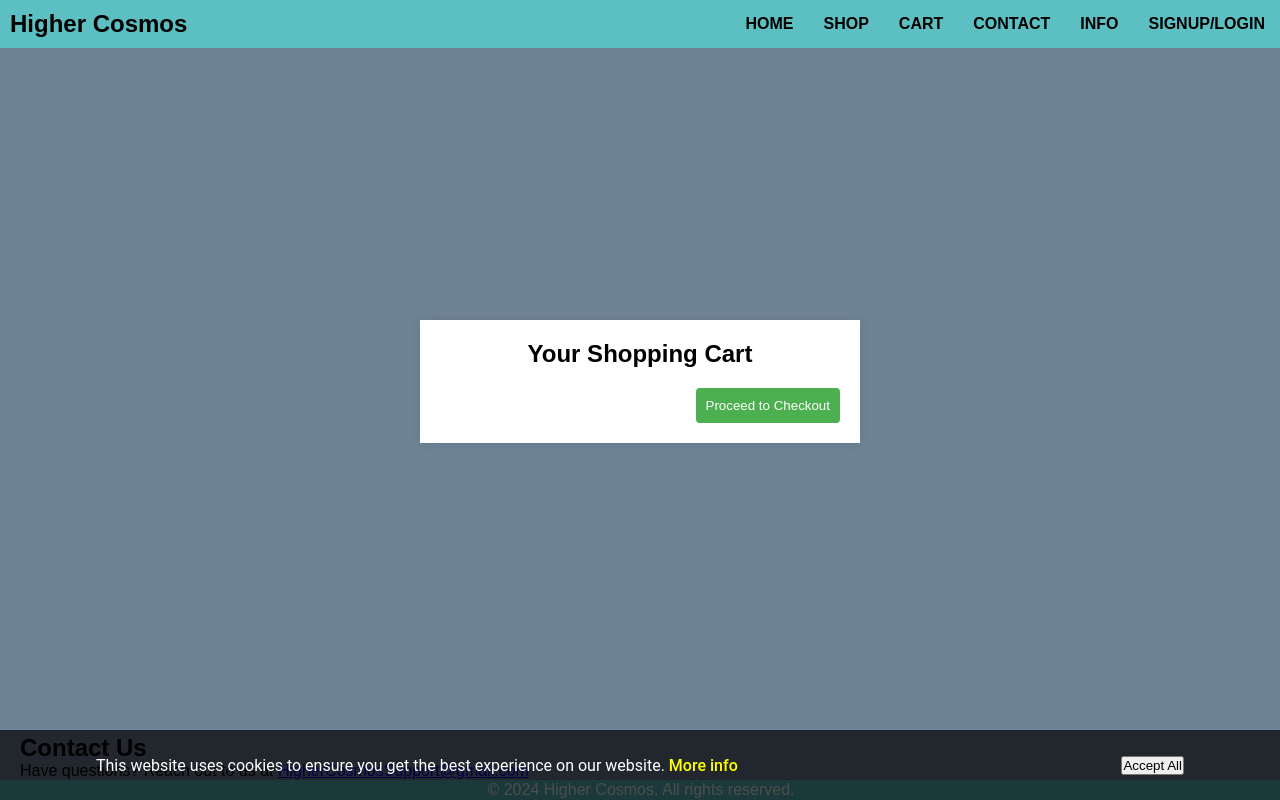
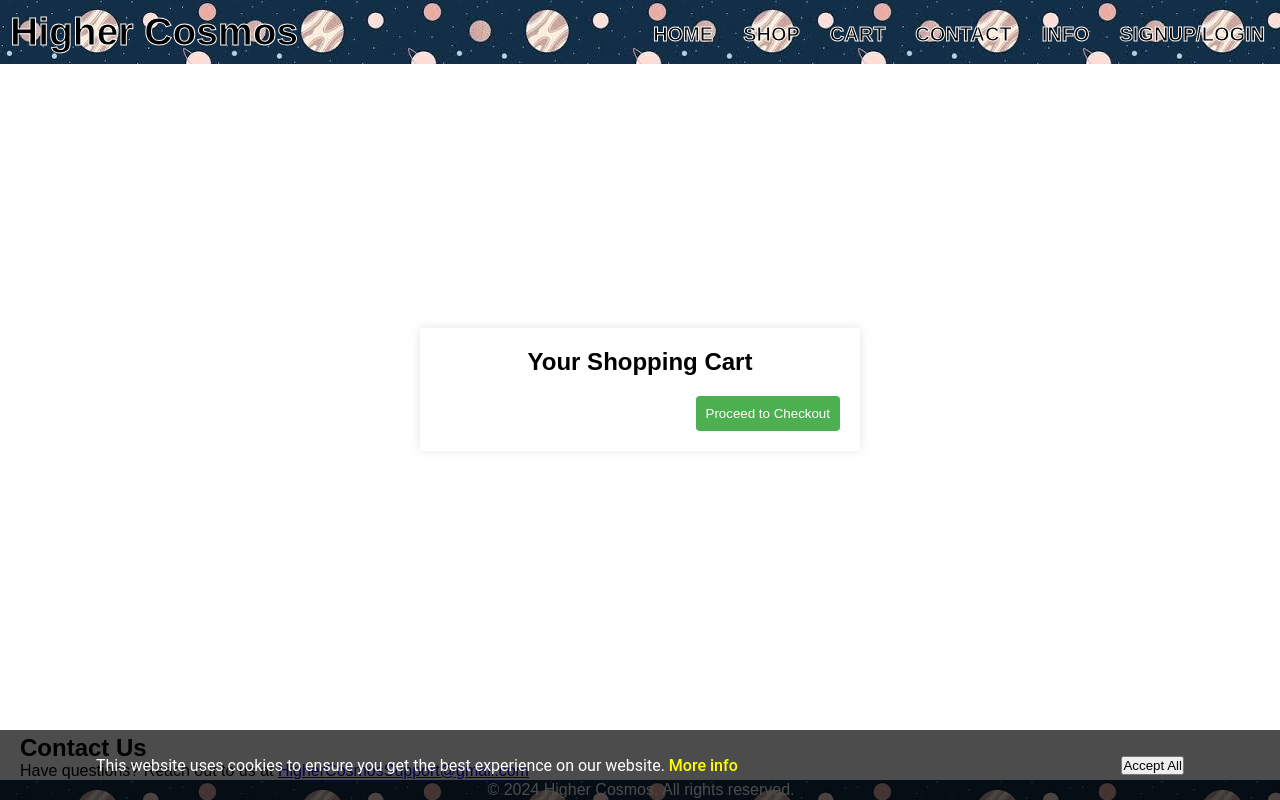
Before and after one commit to HigherCosmos/Higher-Cosmos, a PHP site: page /Cart.html in a window 1280 px wide. Run offline with PHP 8.4, Linux system fonts and the light colour scheme.

Commit message:
css updates

```diff
--- a/HigherCosmosStyles.css
+++ b/HigherCosmosStyles.css
@@ -4,7 +4,7 @@ body {
     display: flex;
     flex-direction: column;
     min-height: 100vh;
-    background: rgb(111, 131, 151);
+    /* background: rgb(111, 131, 151); */
     color: rgb(0, 0, 0);
 }
 
@@ -12,8 +12,13 @@ body {
     width: 100%;
     height: auto;
     padding: 10px;
-    background-color: #5cbfc1;
+    /* background-color: #5cbfc1; */
     border-radius: 0;
+    background-image: url("spacebackground.jpg");
+    color: rgb(0, 0, 0);
+    -webkit-text-stroke-width: 1px;
+    -webkit-text-stroke-color: white;
+    font-size: 26px;
 }
 
 .navbar-container {
@@ -38,8 +43,11 @@ body {
 }
 
 .navbar a {
-    color: black;
+    color: rgb(0, 0, 0);
     text-decoration: none;
+    -webkit-text-stroke-width: 1px;
+    -webkit-text-stroke-color: white;
+    font-size: 20px;
 }
 
 .navbar a:hover {
@@ -126,7 +134,7 @@ section {
 }
 
 footer {
-    background-color: #5cbfc1;
+    background-image: url("spacebackground.jpg");
     color: white;
     text-align: center;
     padding: 1px;
```
